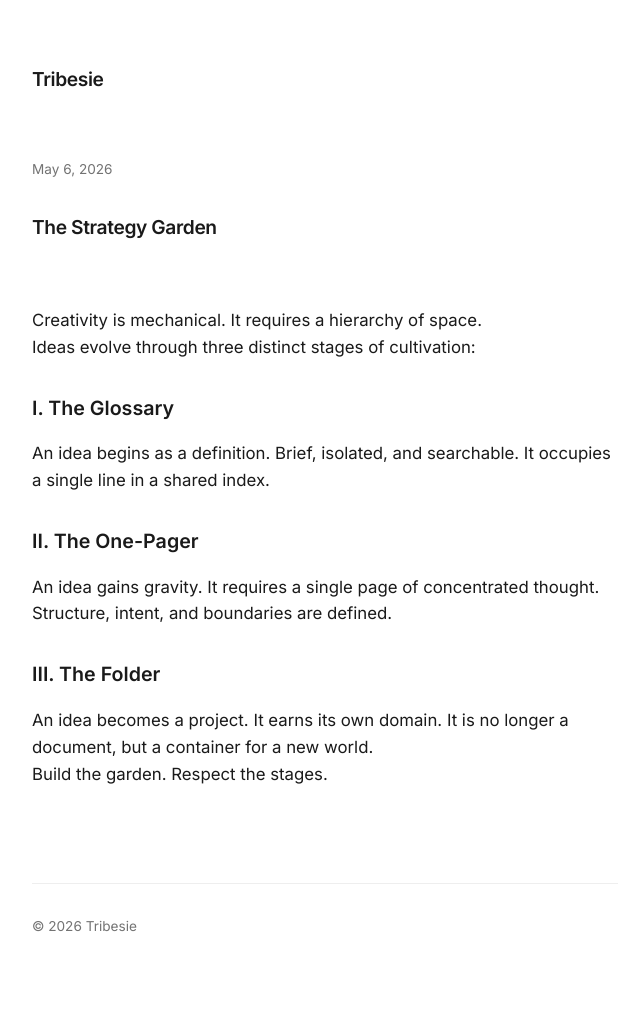
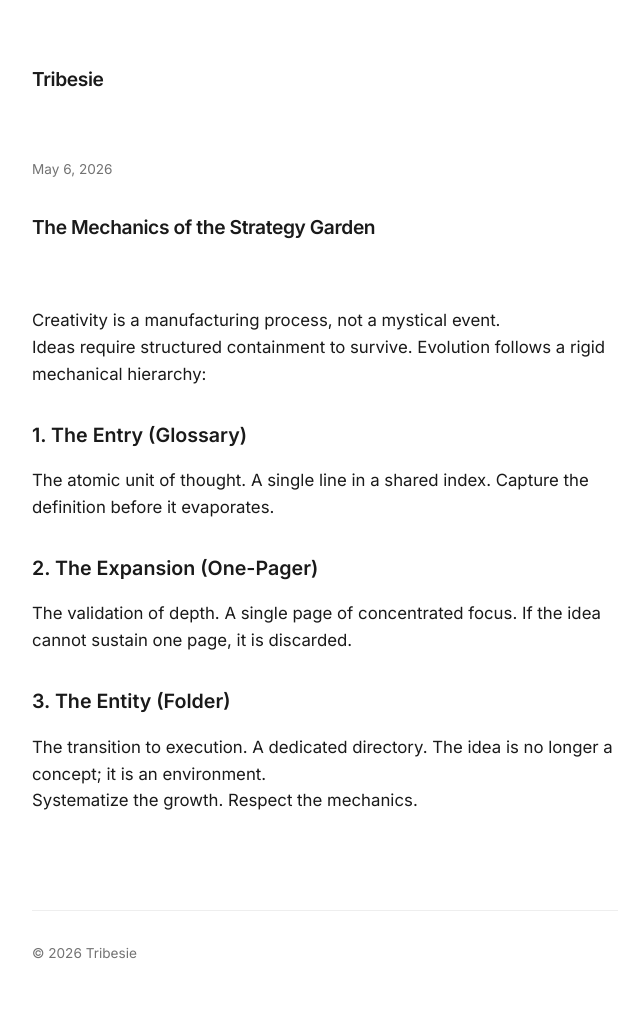
Before and after one commit to davidth340dhopkins-droid/tribesie-blog, a Jekyll site: the page built from _posts/2026-05-06-the-strategy-garden.md, in a window 1280 px wide. Shown: the whole page, without its empty margins (315-958 px from the left). Built offline with Jekyll 4.4.1, drawn with Linux system fonts in a browser that asks for light colours; before the commit the page ends 1002 px from its top, so only the background shows below that.

Commit message:
Rewrote article and corrected post order

```diff
--- a/_posts/2026-05-06-the-strategy-garden.md
+++ b/_posts/2026-05-06-the-strategy-garden.md
@@ -1,19 +1,20 @@
 ---
 layout: post
-title: The Strategy Garden
+title: The Mechanics of the Strategy Garden
+date: 2026-05-06 12:00:00 +0000
 ---
 
-Creativity is mechanical. It requires a hierarchy of space.
+Creativity is a manufacturing process, not a mystical event.
 
-Ideas evolve through three distinct stages of cultivation:
+Ideas require structured containment to survive. Evolution follows a rigid mechanical hierarchy:
 
-### I. The Glossary
-An idea begins as a definition. Brief, isolated, and searchable. It occupies a single line in a shared index.
+### 1. The Entry (Glossary)
+The atomic unit of thought. A single line in a shared index. Capture the definition before it evaporates.
 
-### II. The One-Pager
-An idea gains gravity. It requires a single page of concentrated thought. Structure, intent, and boundaries are defined.
+### 2. The Expansion (One-Pager)
+The validation of depth. A single page of concentrated focus. If the idea cannot sustain one page, it is discarded.
 
-### III. The Folder
-An idea becomes a project. It earns its own domain. It is no longer a document, but a container for a new world.
+### 3. The Entity (Folder)
+The transition to execution. A dedicated directory. The idea is no longer a concept; it is an environment.
 
-Build the garden. Respect the stages.
+Systematize the growth. Respect the mechanics.
```
Also changed, not shown: _posts/2026-05-06-welcome.md (+1 -0 lines).
